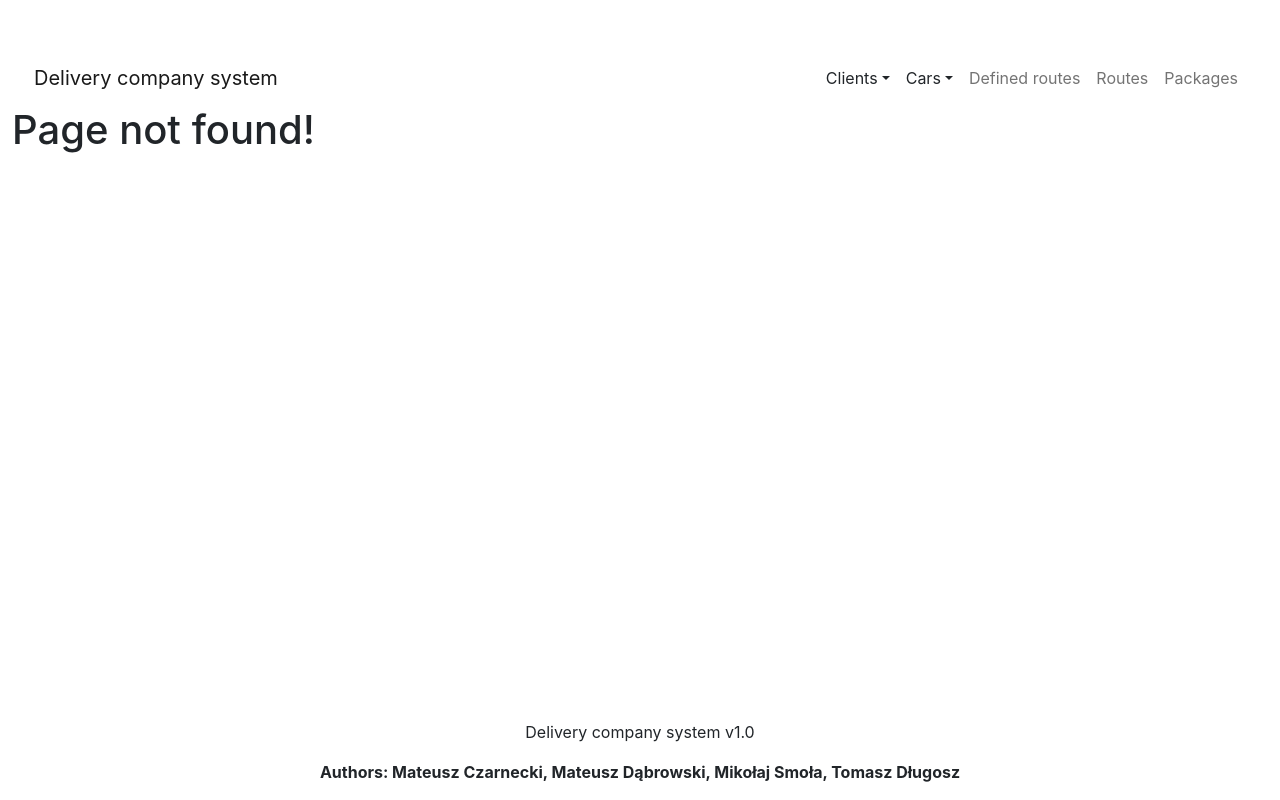
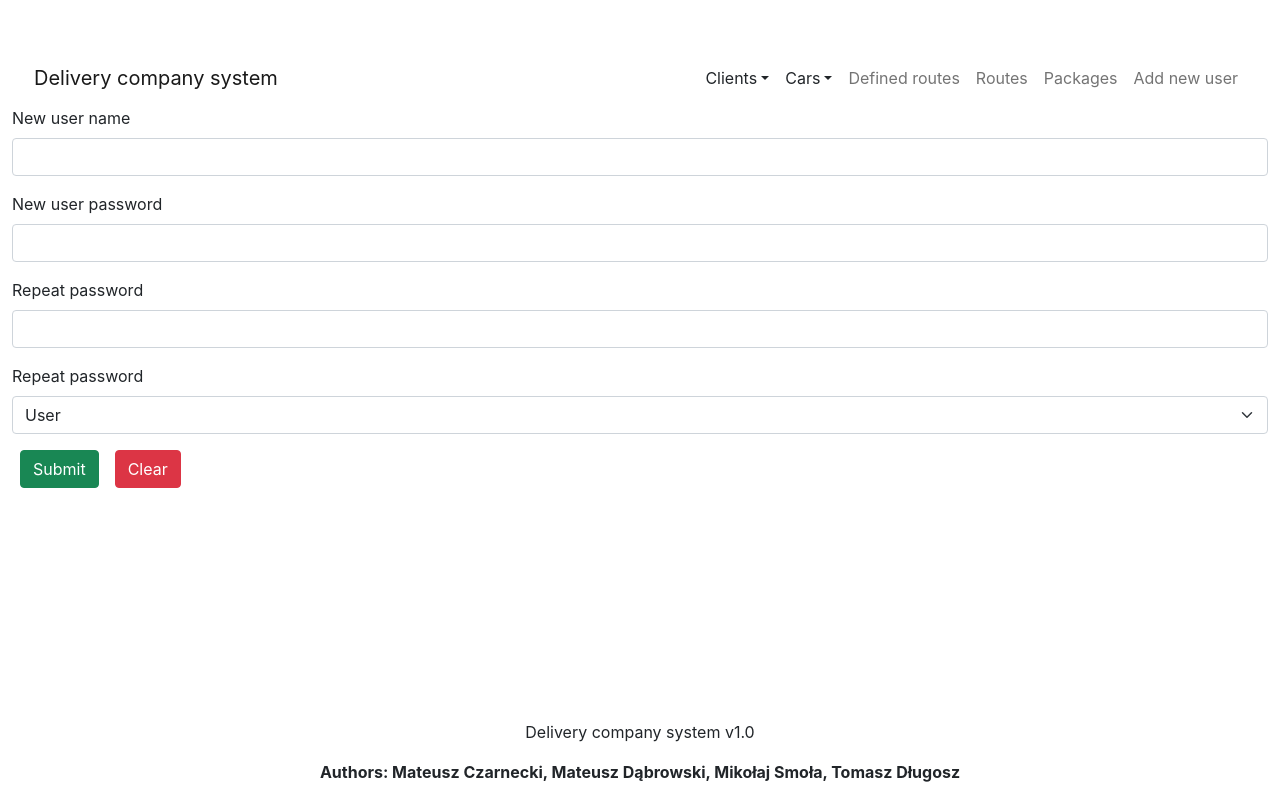
Before and after one commit to minemaster1329/take_frontend, a React (Create React App) app: page /addnewuser in a window 1280 px wide. Before the commit this address had no page. Built offline with nearby package versions, Linux system fonts and the light colour scheme.

Commit message:
Created basic form for user

```diff
--- a/src/App.tsx
+++ b/src/App.tsx
@@ -15,6 +15,7 @@ import CarsOverview from "./components/carcomponents/CarsOverview";
 import AddNewCar from "./components/carcomponents/AddNewCar";
 import EditCar from "./components/carcomponents/EditCar";
 import CarDetails from "./components/carcomponents/CarDetails";
+import {AddNewUser} from "./components/usercomponents/AddNewUser";
 
 function App() {
   return (
@@ -39,6 +40,8 @@ function App() {
               <Route path='cardetails' element={<CarDetails/>}/>
                 {/*Packages routes*/}
               <Route path='packagesoverview' element={<PackagesOverview/>}/>
+                {/*Users route*/}
+              <Route path='addnewuser' element={<AddNewUser/>}/>
                 {/*Other routes*/}
               <Route path='*' element={<NotFound/>}/>
             </Route>
--- a/src/components/layoutcomponents/NavMenu.tsx
+++ b/src/components/layoutcomponents/NavMenu.tsx
@@ -65,6 +65,11 @@ export default function NavMenu(){
                                 Packages
                             </NavLink>
                         </NavItem>
+                        <NavItem>
+                            <NavLink href='/addnewuser'>
+                                Add new user
+                            </NavLink>
+                        </NavItem>
                     </Nav>
                 </Collapse>
             </Navbar>
--- /dev/null
+++ b/src/components/usercomponents/AddNewUser.tsx
@@ -0,0 +1,96 @@
+import {Button, Form, FormGroup, Input, Label} from "reactstrap";
+import {useState} from "react";
+import {NewUser, UserRole} from "./UserCredentials";
+
+export function AddNewUser() {
+    const [newUserName, setNewUserName] = useState<string>("")
+    const [newUserPassword, setNewUserPassword] = useState<string>("")
+    const [newUserPasswordRepeat, setNewUserPasswordRepeat] = useState<string>("")
+    const [newUserRole, setNewUserRole] = useState<UserRole>(UserRole.User)
+
+    const handleSubmit = async () => {
+        let newUser: NewUser = {
+            name: newUserName,
+            password: newUserPassword,
+            role: UserRole[newUserRole]
+        }
+
+        console.log(newUser);
+
+        await fetch('http://localhost:8080/take_project-1.0-SNAPSHOT/api/users/addnew', {
+            method: 'POST',
+            headers: {
+                'Content-Type': 'application/json'
+            },
+            body: JSON.stringify(newUser)
+        })
+            .then(response => {
+                if (response.ok){
+                    alert("User added successfully");
+                }
+                else {
+                    response.text().then(text => {
+                        console.log(text);
+                    })
+                }
+            })
+            .catch(reason => {
+                console.log(reason)
+            })
+    }
+
+    const handleReset = () => {
+        setNewUserName("");
+        setNewUserPassword("");
+        setNewUserPasswordRepeat("");
+        setNewUserRole(0);
+    }
+
+    return (
+        <Form>
+            <FormGroup>
+                <Label for='newUserName'>New user name</Label>
+                <Input
+                    type='text'
+                    value={newUserName}
+                    name='newUserName'
+                    onChange={e => setNewUserName(e.target.value)}
+                />
+            </FormGroup>
+            <FormGroup>
+                <Label for='newUserPassword'>New user password</Label>
+                <Input
+                    type='password'
+                    value={newUserPassword}
+                    name='newUserPassword'
+                    onChange={e => setNewUserPassword(e.target.value)}
+                />
+            </FormGroup>
+            <FormGroup>
+                <Label for='newUserPasswordRepeat'>Repeat password</Label>
+                <Input
+                    type='password'
+                    value={newUserPasswordRepeat}
+                    name='newUserPassword'
+                    onChange={e => setNewUserPasswordRepeat(e.target.value)}
+                />
+            </FormGroup>
+            <FormGroup>
+                <Label for='newUserRole'>Repeat password</Label>
+                <Input
+                    type='select'
+                    value={newUserRole}
+                    name='newUserRole'
+                    onChange={e => setNewUserRole(Number(e.target.value))}
+                >
+                    <option value={0}>User</option>
+                    <option value={1}>Admin</option>
+                </Input>
+            </FormGroup>
+            <FormGroup>
+                <Button className='btn btn-success mx-2' onClick={handleSubmit}>Submit</Button>
+                <Button className='btn btn-danger  mx-2' onClick={handleReset}>Clear</Button>
+            </FormGroup>
+        </Form>
+    )
+}
--- /dev/null
+++ b/src/components/usercomponents/UserCredentials.ts
@@ -0,0 +1,15 @@
+export enum UserRole {
+    User,
+    Admin
+}
+
+export type NewUser = {
+    name: string,
+    password:string,
+    role: string
+}
+
+export type UserCredentials = {
+    name: string
+    password: string
+}
--- /dev/null
+++ b/src/components/usercomponents/UsersOverview.tsx
@@ -0,0 +1,5 @@
+export function UsersOverview() {
+    return (
+        <p>users overview</p>
+    )
+}
```
